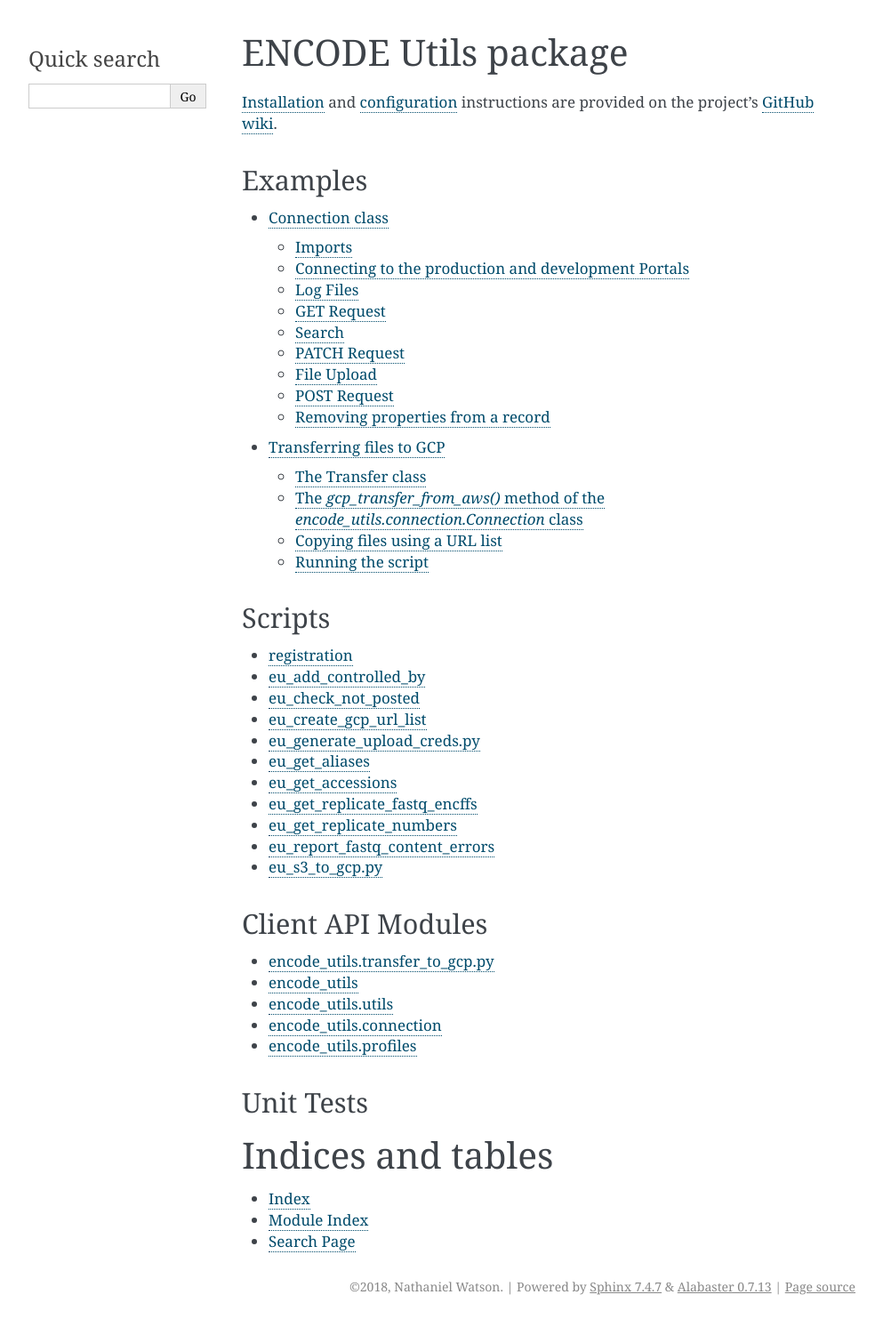
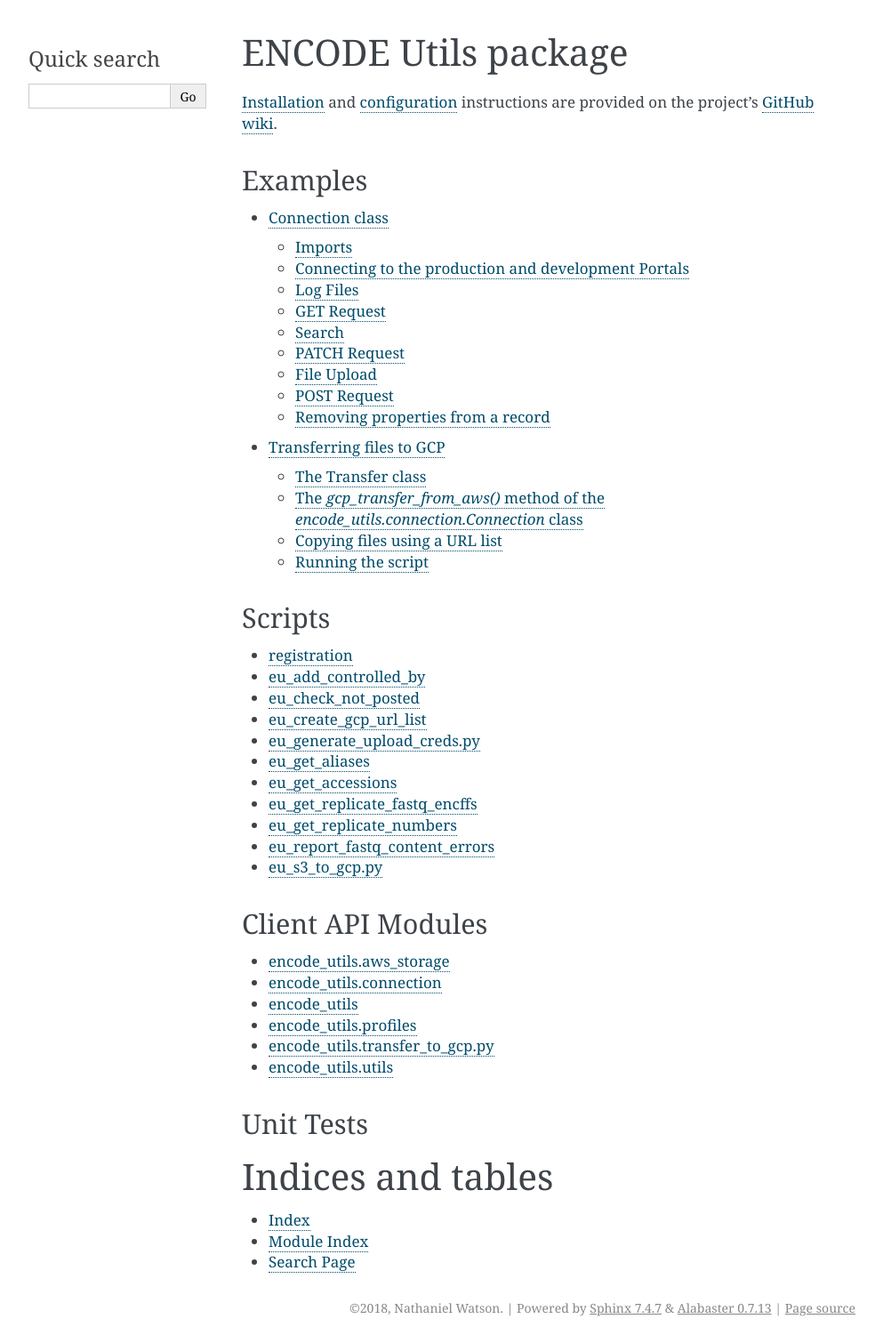
Before and after one commit to StanfordBioinformatics/encode_utils, a Sphinx documentation site: the page built from docs/index.rst, in a window 1280 px wide. Shown: the whole page at 89% size, without its empty margins (148-1141 px from the left). Built offline with Sphinx 7.4.7, drawn with Linux system fonts in a browser that asks for light colours; pages that are not in the unit, such as notebooks, are missing from menus; before the commit the page ends 1486 px from its top, so only the background shows below that.

Commit message:
Added rst module for aws_storage.

```diff
--- /dev/null
+++ b/docs/aws_storage.rst
@@ -0,0 +1,6 @@
+encode\_utils\.aws\_storage
+---------------------------
+
+.. automodule:: encode_utils.aws_storage
+   :members:
+   :show-inheritance:
--- a/docs/index.rst
+++ b/docs/index.rst
@@ -50,11 +50,12 @@ Client API Modules
 .. toctree::
    :maxdepth: 3
 
+   aws_storage
+   connection
+   encode_utils
+   profiles
    transfer_to_gcp
-   encode_utils
    utils
-   connection
-   profiles
 
 Unit Tests
 ----------
```
